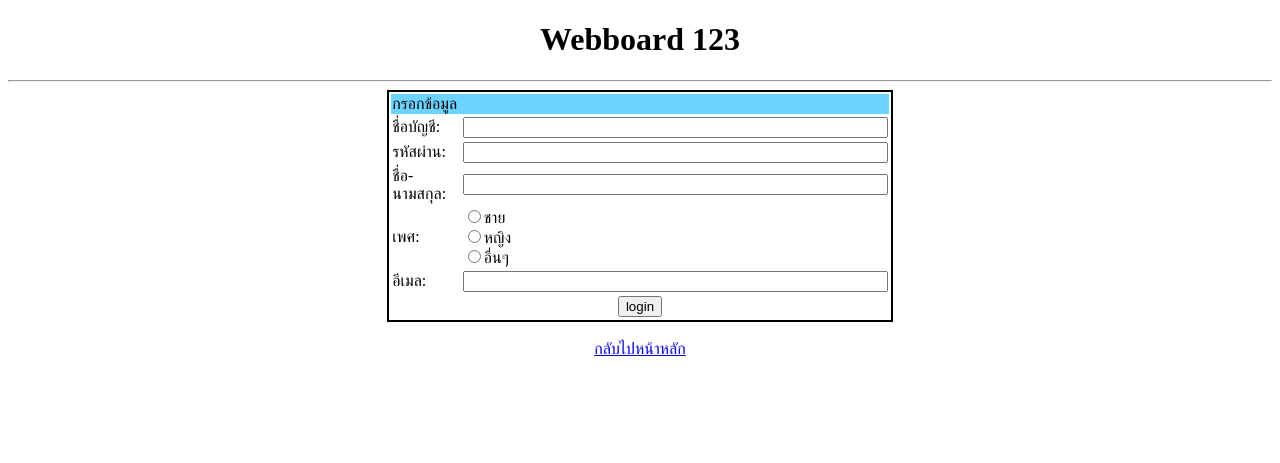
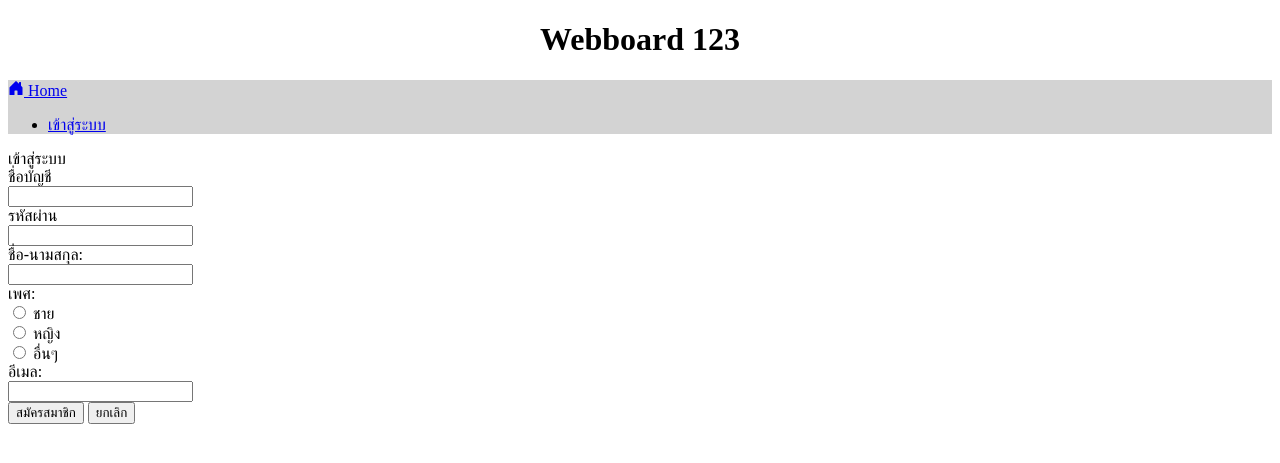
Before and after one commit to Aekkarinkanbaiya/Webboard_ECT, a PHP site: page /register.php in a window 1280 px wide. Shown: the top 463 px of the page. Run offline with PHP 8.4, Linux system fonts and the light colour scheme.

Commit message:
Update commit register
Update commit register

```diff
--- a/register.php
+++ b/register.php
@@ -13,25 +13,69 @@
     <title>Webboard 123</title>
 </head>
 <body>
-    <h1 style="text-align: center;">Webboard 123</h1>
-    <hr>
-    <from action="">
-        <table style="border: 2px solid black; width: 40%;" align="center">
-        <tr><td colspan="2" style="background-color: #6cd2fe;">กรอกข้อมูล</td></tr>
-        <tr><td>ชื่อบัญชี:</td><td><input type="text" name="login" size="50%"></td></tr>
-        <tr><td>รหัสผ่าน:</td><td><input type="password" name="pwd" size="50%"></td></tr>
-        <tr><td>ชื่อ-นามสกุล:</td><td><input type="text" name="login" size="50%"></td></tr>
-        <td>เพศ:</td>
-            <td>
-                <input type="radio" name="genaral" value="M">ชาย<br>
-                <input type="radio" name="genaral" value="W">หญิง<br>
-                <input type="radio" name="genaral" value="O">อื่นๆ<br>
-            </td>
-        <tr><td>อีเมล:</td><td><input type="email" name="email" size="50%"></td></tr>
-        <tr><td colspan="2" align="center"><input type="submit" value="login"></td></tr>
-        </table>
-        <br>
-        <div style="text-align: center;"><a href="index.php">กลับไปหน้าหลัก</a></div>
-    </from>
+   <div class="container">
+        <h1 style="text-align: center;" class="mt-3">Webboard 123</h1>
+        <?php include "nav.php" ?>
+        <div class="row mt-4">
+            <div class="col-lg-3 col-md-2 col-sm-1"></div>
+            <div class="col-lg-6 col-md-8 col-sm-10">
+                <div class="card border-primary">
+                    <div class="card-header bg-primary text-white">เข้าสู่ระบบ</div>
+                    <div class="card-body">
+                        <form action="register_save.php" method="post">
+                            <div class="row">
+                                <label class="col-lg-3 col-form-label">ชื่อบัญชี</label>
+                                <div class="col-lg-9">
+                                    <input type="text" name="login" class="form-control" required>
+                                </div>
+                            </div>
+                            <div class="row mt-3">
+                                <label class="col-lg-3 col-form-label">รหัสผ่าน</label>
+                                <div>
+                                    <input type="passwrod" name="pwd" class="form-control" required>
+                                </div>
+                            </div>
+                            <div class="row mt-3">
+                                <label class="col-lg-3 col-form-label">ชื่อ-นามสกุล:</label>
+                                <div>
+                                    <input type="text" name="name" class="form-control" required>
+                                </div>
+                            </div>
+                            <div class="row mt-3">
+                                <label class="col-lg-3 form-label">เพศ:</label>
+                                <div class="col-lg-9">
+                                    <div form-check>
+                                        <input type="radio" name="gender" value="m" class="form-check-input" required>
+                                        <label class="form-check-label">ชาย</label>
+                                    </div>
+                                    <div form-check>
+                                        <input type="radio" name="gender" value="f" class="form-check-input" required>
+                                        <label class="form-check-label">หญิง</label>
+                                    </div>
+                                    <div form-check>
+                                        <input type="radio" name="gender" value="o" class="form-check-input" required>
+                                        <label class="form-check-label">อื่นๆ</label>
+                                    </div>
+                                </div>
+                            </div>
+                            <div class="row mt-3">
+                                <label class="col-lg-3 col-form-label">อีเมล:</label>
+                                <div class="col-lg-9">
+                                    <input type="email" name="email" class="form-control" required>
+                                </div>
+                            </div>
+                            <div>
+                                <div>
+                                    <button type="submit" class="btn btn-primary btn-sm me-2"><i class="bi bi-save"></i>สมัครสมาชิก</button>
+                                    <button type="reset" class="btn btn-danger btn-sm"><i class="bi bi-x-square"></i>ยกเลิก</button>
+                                </div>
+                            </div>
+                        </form>
+                    </div>
+                </div>
+            </div>
+            <div class="col-lg-3 col-md-2 col-sm-1"></div>
+        </div>
+   </div>
 </body>
 </html>
```
